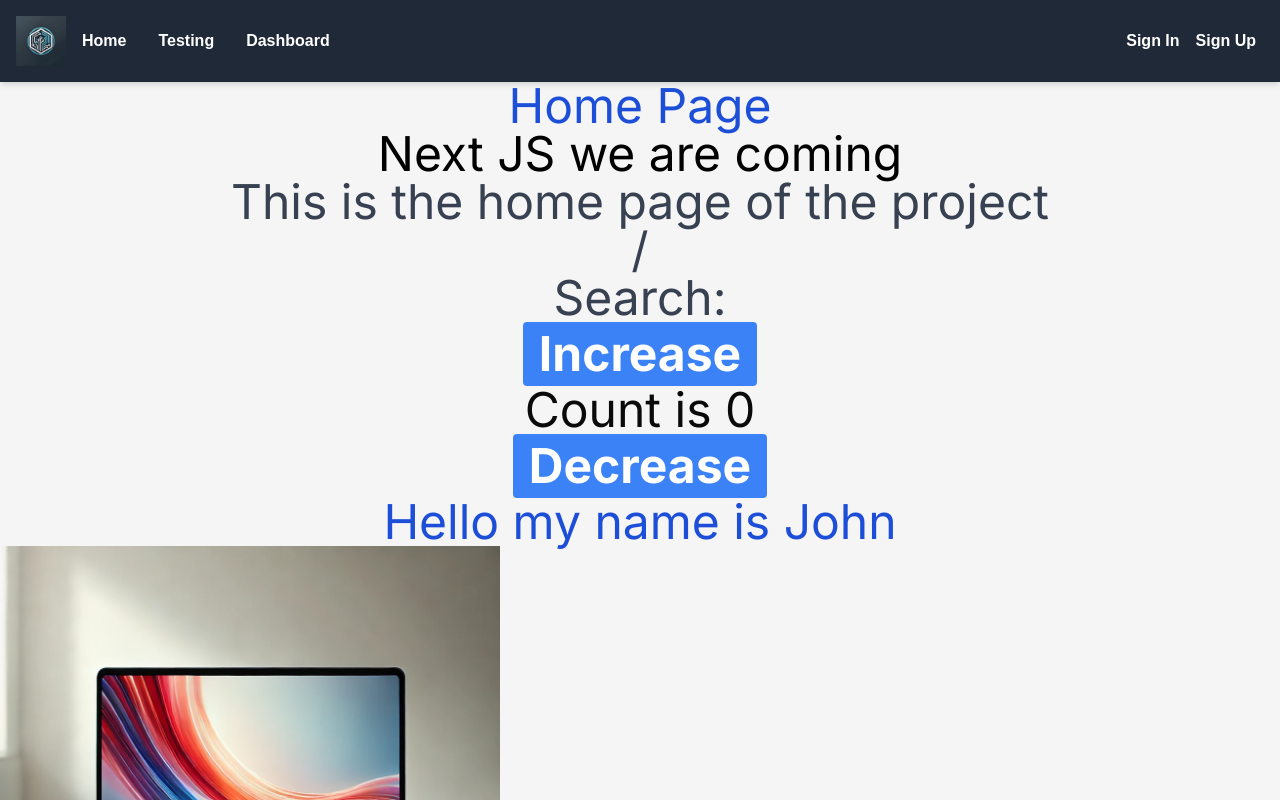
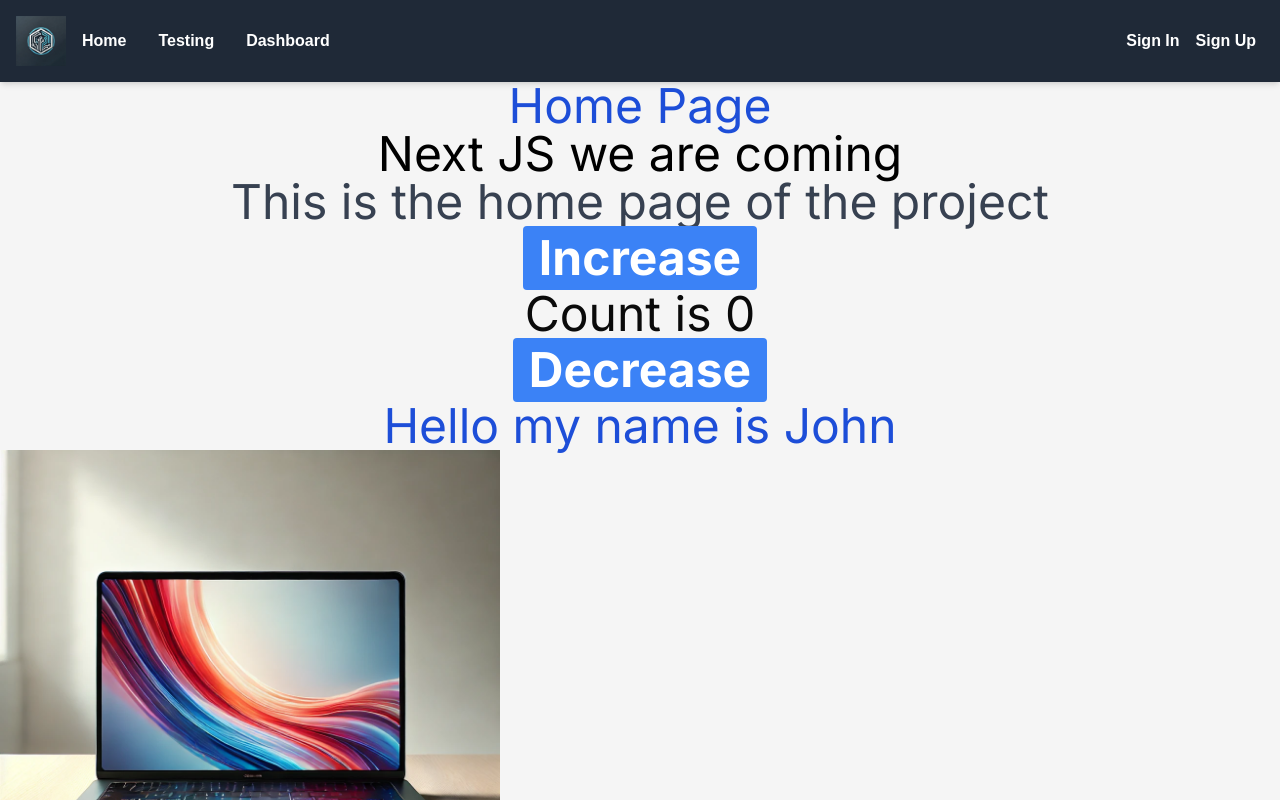
Before and after one commit to Andrewx24/project-name, a Next.js app: page / in a window 1280 px wide. Shown: the top 800 px of the page. Built offline with nearby package versions, Linux system fonts and the light colour scheme; a web font is replaced by a local one.

Commit message:
new fixes

```diff
--- a/app/(root)/(home)/page.tsx
+++ b/app/(root)/(home)/page.tsx
@@ -1,5 +1,5 @@
 import Image from "next/image";
-import Search from "../../../ui/componets/search";
+
 import Button from "@/ui/componets/Button";
 import Names from "@/ui/componets/Names";
 export default function Home() {
@@ -8,7 +8,7 @@ export default function Home() {
       <h1> Home Page</h1>
       <h2> Next JS we are coming </h2>
       <p> This is the home page of the project</p>
-      <Search />
+
       <Button />
       <Names name="John" />
       <Image
--- a/app/(root)/dashboard/page.tsx
+++ b/app/(root)/dashboard/page.tsx
@@ -1,18 +1,19 @@
+import React from "react";
 
-import React from "react";
-import Search from "../../../ui/componets/search";
 import { open_sans } from "@/ui/fonts";
 import a from "@/lib/data";
 import Form from "@/ui/componets/Form";
 import Image from "next/image";
 const page = () => {
-  function Alert() { alert('Hello World'); }
+  function Alert() {
+    alert("Hello World");
+  }
   return (
     <main className="text-center">
       <h1 className={`text-center text-5xl ${open_sans}`}> Dashboard Page </h1>
-      <Search />
+
       <h1> {a} </h1>
-      <button  className="btn"  > click me</button>
+      <button className="btn"> click me</button>
       <Form />
       <Image
         src="/assets/chip.jpg"
--- a/app/(root)/testing/page.tsx
+++ b/app/(root)/testing/page.tsx
@@ -1,7 +1,7 @@
 "use client";
 import { useEffect, useState } from "react";
 import { lusitana } from "@/ui/fonts";
-import Search from "../../../ui/componets/search";
+import Search from "../../../ui/componets/Search";
 import Newforms from "@/ui/componets/Newforms";
 
 export default function Page() {
@@ -23,7 +23,7 @@ export default function Page() {
           <p className={`text-center ${lusitana}`} style={{ fontSize: "48px" }}>
             Testing Page
           </p>
-        <Newforms/>
+          <Newforms />
           <Search />
         </>
       )}
```
